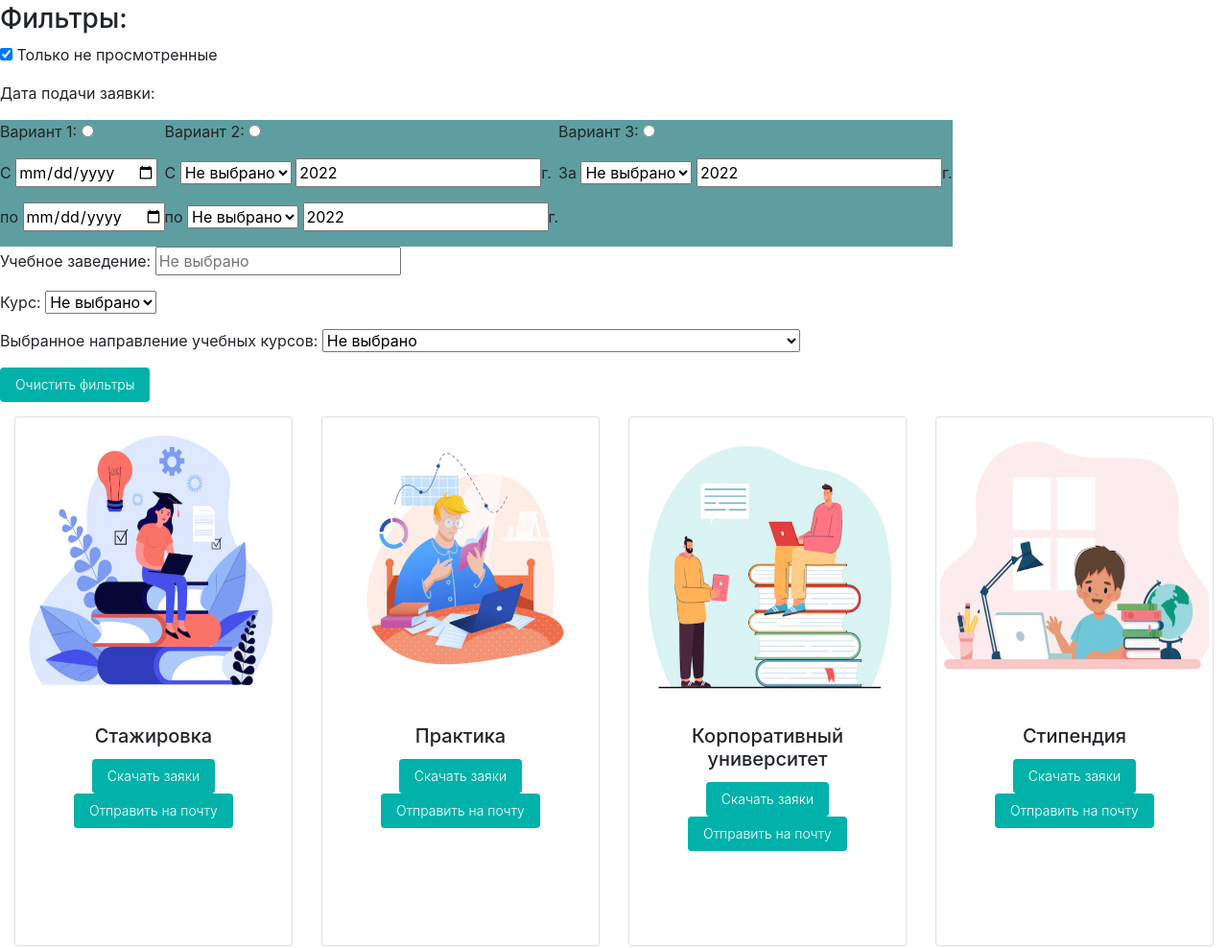
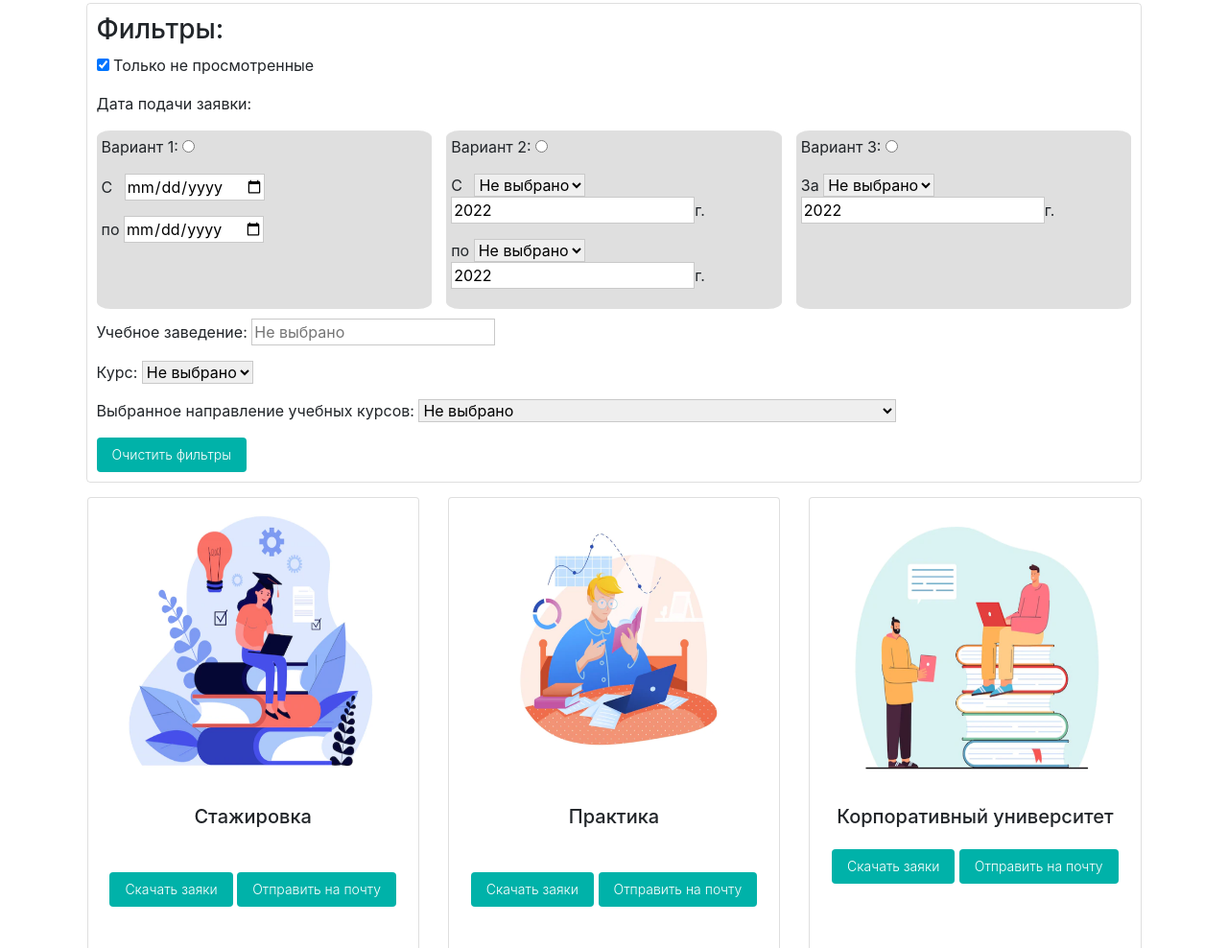
Before and after one commit to lyaguh/bumblebeeflightFront, a website: page applications.html in a window 1280 px wide. Shown: the part 112-1100 px from the top of the page at 96% size. Drawn offline with nearby package versions, Linux system fonts and the light colour scheme.

Commit message:
application

```diff
--- a/applications.html
+++ b/applications.html
@@ -8,11 +8,8 @@
     <title>Заявки</title>
     <link rel="stylesheet" href="style.css">
     <link rel="stylesheet" href="studentCSS.css">
+    <link rel="stylesheet" href="applicationsCSS.css">
     <link rel="shortcut icon" href="img/ak-bars-bank.png" type="image/x-icon">
-    <style>
-        .activeFormatDate {background-color: aqua;}
-        .inactiveFormatDate {background-color: cadetblue;}
-    </style>
 </head>
 
 <body>
@@ -283,7 +280,7 @@
 
     <!--main part-->
 
-    <section id="filters">
+    <section id="filters" class="main">
         <h3>Фильтры:</h3>
 
         <div id="uncheckedFilter">
@@ -295,10 +292,10 @@
         <div id="dateFilters">
             <p>Дата подачи заявки:</p>
 
-            <div style="display: flex;">
+            <div style="display: flex;" class="variants">
                 <div class="inactiveFormatDate" name="dateFormat" id="firstDateFormat">
                     <p>Вариант 1: <input type="radio" name="dateformat"> </p>
-                    <p>C  <input type="date" name="start"></p>
+                    <p>C&ensp; <input type="date" name="start"></p>
                     <p>по
                     <input type="date"></p>
                 </div>
@@ -307,7 +304,7 @@
                     <p>Вариант 2:
                         <input type="radio" name="dateformat">
                     </p>
-                    <p>C
+                    <p>C&ensp;
                         <select name="start">
                             <option value="-3" selected>Не выбрано</option>
                             <option value="1">1 квартал</option>
@@ -455,12 +452,12 @@
 
                     <div class="card-body">
                         <h5 class="card-title">Стажировка</h5>
-
+							</br>
                         <div class="flex-auto relative">
                             <!---->
                             <div class="cnt__btn phone__w100" data-v-54a1b447 data-v-67a77140>
                                 <button type="button" name="button"
-                                    class="button color__neon xs phone__w100" data-v-54a1b447>
+                                    class="button color__neon xs phone__w100 a" data-v-54a1b447>
                                     <span class="button__name button__name__pc xs" data-v-54a1b447>
                                         <a name="downloadbtn" id="local/api/Probation/zip">Скачать заяки</a>
                                     </span>
@@ -472,7 +469,7 @@
 
                             <div class="cnt__btn phone__w100" data-v-54a1b447 data-v-67a77140>
                                 <button type="button" name="button"
-                                    class="button color__neon xs phone__w100" data-v-54a1b447>
+                                    class="button color__neon xs phone__w100 a" data-v-54a1b447>
                                     <span class="button__name button__name__pc xs" data-v-54a1b447>
                                         <a name="downloadbtn"  id="email/api/Probation/zip">Отправить на почту</a>
                                     </span>
@@ -493,11 +490,11 @@
                     </div>
                     <div class="card-body">
                         <h5 class="card-title">Практика</h5>
-
+							</br>
                         <div class="flex-auto relative">
                             <div class="cnt__btn phone__w100" data-v-54a1b447 data-v-67a77140>
                                 <button type="button" name="button"
-                                    class="button color__neon xs phone__w100" data-v-54a1b447>
+                                    class="button color__neon xs phone__w100 a" data-v-54a1b447>
                                     <span class="button__name button__name__pc xs" data-v-54a1b447>
                                         <a name="downloadbtn" id="local/api/Practice/zip">Скачать заяки</a>
                                     </span>
@@ -509,7 +506,7 @@
 
                             <div class="cnt__btn phone__w100" data-v-54a1b447 data-v-67a77140>
                                 <button type="button" name="button"
-                                    class="button color__neon xs phone__w100" data-v-54a1b447>
+                                    class="button color__neon xs phone__w100 a" data-v-54a1b447>
                                     <span class="button__name button__name__pc xs" data-v-54a1b447>
                                         <a name="downloadbtn"  id="email/api/Practice/zip">Отправить на почту</a>
                                     </span>
@@ -534,7 +531,7 @@
                         <div class="flex-auto relative">
                             <div class="cnt__btn phone__w100" data-v-54a1b447 data-v-67a77140>
                                 <button type="button" name="button"
-                                    class="button color__neon xs phone__w100" data-v-54a1b447>
+                                    class="button color__neon xs phone__w100 a" data-v-54a1b447>
                                     <span class="button__name button__name__pc xs" data-v-54a1b447>
                                         <a name="downloadbtn" id="local/api/UniversityForm/zip">Скачать заяки</a>
                                     </span>
@@ -546,7 +543,7 @@
 
                             <div class="cnt__btn phone__w100" data-v-54a1b447 data-v-67a77140>
                                 <button type="button" name="button"
-                                    class="button color__neon xs phone__w100" data-v-54a1b447>
+                                    class="button color__neon xs phone__w100 a" data-v-54a1b447>
                                     <span class="button__name button__name__pc xs" data-v-54a1b447>
                                         <a name="downloadbtn"  id="email/api/UniversityForm/zip">Отправить на почту</a>
                                     </span>
@@ -568,10 +565,11 @@
 
                     <div class="card-body">
                         <h5 class="card-title">Стипендия</h5>
+                        	</br>
                         <div class="flex-auto relative">
                             <div class="cnt__btn phone__w100" data-v-54a1b447 data-v-67a77140>
                                 <button type="button" name="button"
-                                    class="button color__neon xs phone__w100" data-v-54a1b447>
+                                    class="button color__neon xs phone__w100 a" data-v-54a1b447>
                                     <span class="button__name button__name__pc xs" data-v-54a1b447>
                                         <a name="downloadbtn" id="local/api/Grant/zip">Скачать заяки</a>
                                     </span>
@@ -583,7 +581,7 @@
 
                             <div class="cnt__btn phone__w100" data-v-54a1b447 data-v-67a77140>
                                 <button type="button" name="button"
-                                    class="button color__neon xs phone__w100" data-v-54a1b447>
+                                    class="button color__neon xs phone__w100 a" data-v-54a1b447>
                                     <span class="button__name button__name__pc xs" data-v-54a1b447>
                                         <a name="downloadbtn"  id="email/api/Grant/zip">Отправить на почту</a>
                                     </span>
--- /dev/null
+++ b/applicationsCSS.css
@@ -0,0 +1,45 @@
+.main{
+    margin: 0 7%;
+    border: 1px solid rgba(0,0,0,.125);
+    border-radius: .25rem;
+    padding: 10px;
+}
+
+.mx-auto.row{
+	padding: 0 5.9%;
+}
+
+.button.color__neon.xs.phone__w100.a{
+    margin-top: 10px;
+}
+
+
+.variants{
+    display: grid;
+    gap: 10px 15px;
+    justify-content: center;
+}
+
+.inactiveFormatDate{
+    width: 400px;
+	background-color: rgba(0,0,0,.125);
+	border-radius: 4%;
+	padding: 5px;
+
+}
+
+.activeFormatDate{
+	width: 400px;
+	background-color: rgba(0,0,0,.125);
+	border-radius: .25rem;
+	padding: 5px;
+	border: 2px solid #00b2a9;
+}
+
+#collegeFilter{
+	margin-top: 10px;
+}
+
+select, input{
+	border: 1px solid #c9c9c9;
+}
```
Also changed, not shown: student.html (+9 -0 lines).
